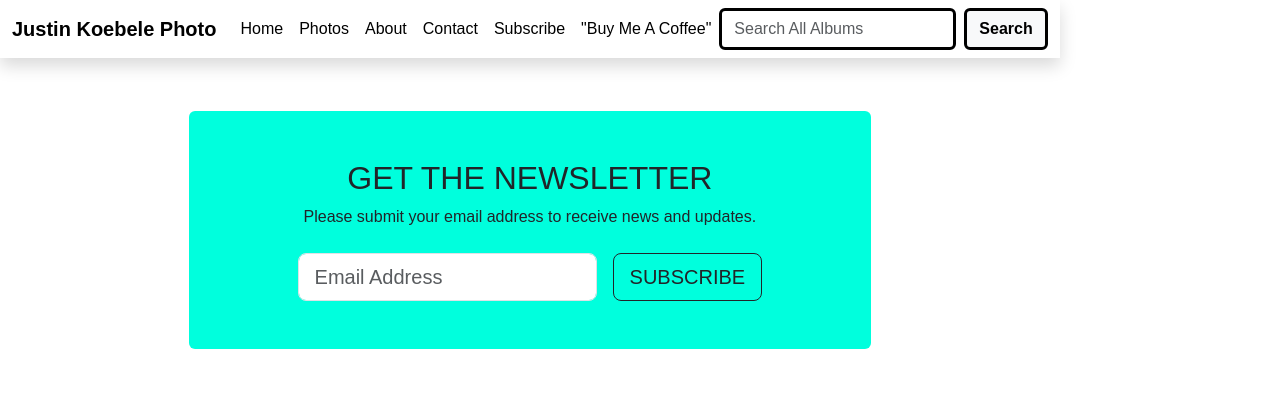
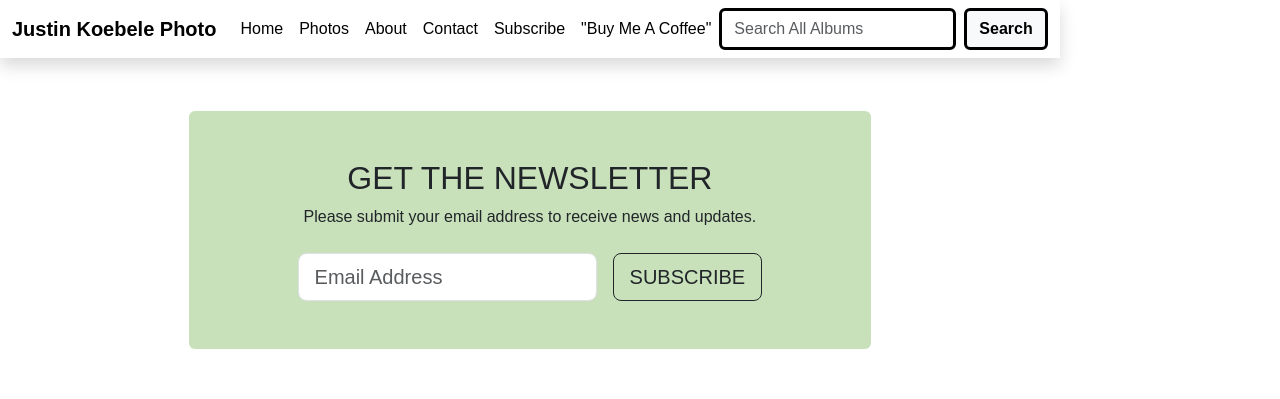
Before and after one commit to freddydrew/JKPhoto, a Django app: page / in a window 1280 px wide. Shown: the top 399 px of the page. Run offline with Django 4.2, Linux system fonts and the light colour scheme; data comes from the database, SQL or seed files in the repository; parts of the project's set-up code (start-up, migrations or seed data) failed here and were passed over; some libraries are stand-ins or nearby versions.

Commit message:
changed subscribe box color.

```diff
--- a/static/css/stylesHome.css
+++ b/static/css/stylesHome.css
@@ -11,6 +11,6 @@
 }
 
 #subscribe-card{
-    background-color: rgb(0, 255, 221);
+    background-color: rgb(200, 225, 186);
     border: rgb(230, 230, 230);
 }
```
